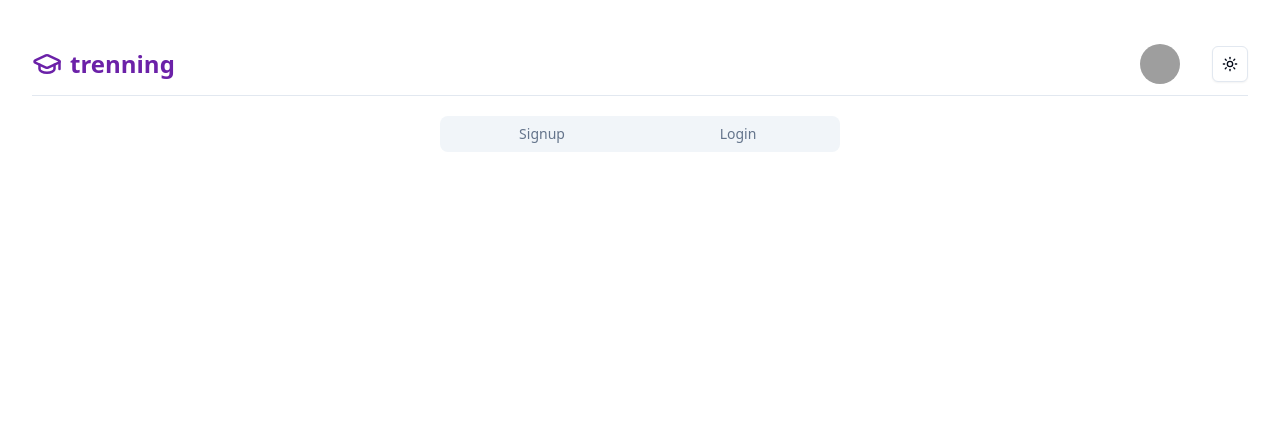
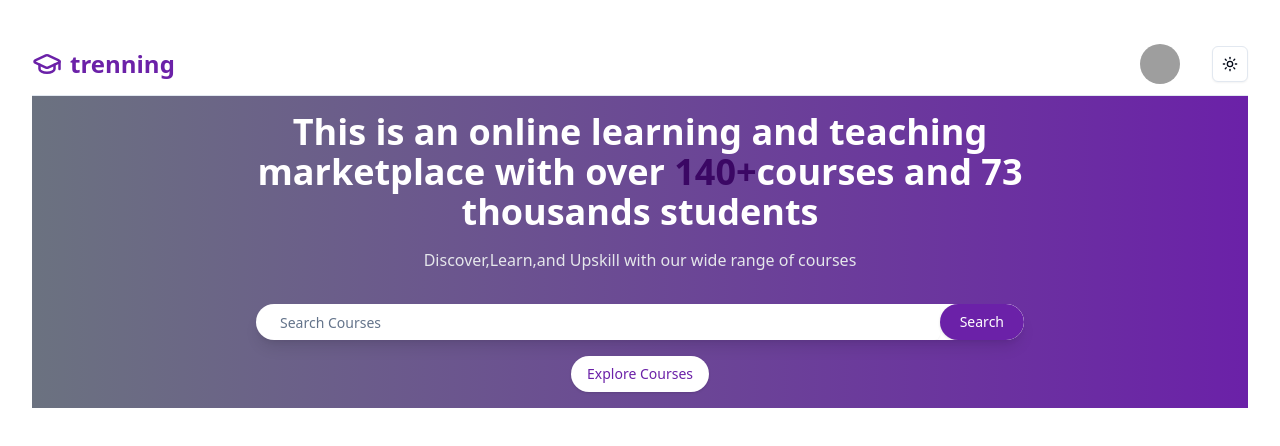
Before and after one commit to pavan77749/trenning-LMS, a React (Vite) app in the folder client/: page / in a window 1280 px wide. Shown: the top 446 px of the page. Built offline with nearby package versions, Linux system fonts and the light colour scheme; grey boxes are pictures that could not be loaded.

Commit message:
Created heroSection also ingretated routing feature

```diff
--- a/client/package.json
+++ b/client/package.json
@@ -25,6 +25,7 @@
     "react": "^18.3.1",
     "react-dom": "^18.3.1",
     "react-redux": "^9.2.0",
+    "react-router-dom": "^7.1.1",
     "sonner": "^1.7.1",
     "tailwind-merge": "^2.6.0",
     "tailwindcss-animate": "^1.0.7"
--- a/client/src/App.jsx
+++ b/client/src/App.jsx
@@ -2,14 +2,35 @@ import './App.css'
 import { Button } from "@/components/ui/button"
 import Login from './pages/Login'
 import { Navbar } from './components/Navbar'
+import HeroSection from './pages/student/HeroSection'
+import { createBrowserRouter } from 'react-router-dom'
+import MainLayout from './layout/MainLayout'
+import { RouterProvider } from 'react-router-dom'
+
+const appRouter = createBrowserRouter([
+  {
+    path:'/',
+    element:<MainLayout/>,
+    children:[{
+      path:"/",
+      element:
+      <>
+      <HeroSection />
+      {/* Courses  */}
+      </>
+    },{
+      path:'login',
+      element:<Login/>
+    }]
+  }
+])
 
 function App() {
 
   return (
    <>
    <main>
-    <Navbar />
-    <Login />
+    <RouterProvider router={appRouter}/>
    </main>
    </>
   )
--- /dev/null
+++ b/client/src/layout/MainLayout.jsx
@@ -0,0 +1,16 @@
+import React from 'react'
+import { Navbar } from '@/components/Navbar'
+import { Outlet } from 'react-router-dom'
+
+const MainLayout = () => {
+  return (
+    <div>
+        <Navbar />
+        <div>
+            <Outlet />
+        </div>
+    </div>
+  )
+}
+
+export default MainLayout
--- a/client/src/pages/Login.jsx
+++ b/client/src/pages/Login.jsx
@@ -16,6 +16,7 @@ import {
 } from "@/features/api/authApi";
 import { Loader2 } from "lucide-react";
 import { useEffect, useState } from "react";
+import { useNavigate } from "react-router-dom";
 import { toast } from "sonner";
 
 const Login = () => {
@@ -45,6 +46,8 @@ const Login = () => {
     },
   ] = useLoginUserMutation();
 
+  const navigate = useNavigate()
+
   const changeInputHandler = (e, type) => {
     const { name, value } = e.target;
     if (type === "signup") {
@@ -69,6 +72,7 @@ const Login = () => {
     }
     if(loginIsSuccess && loginData){
       toast.success(loginData.message || 'login successfully')
+      navigate("/")
     }
     if(loginError){
       toast.error(loginData.message || 'Signup Failed')
@@ -85,7 +89,7 @@ const Login = () => {
 
   return (
     <div className="flex items-center w-full justify-center mt-5">
-      <Tabs defaultValue="account" className="w-[400px]">
+      <Tabs defaultValue="signup" className="w-[400px]">
         <TabsList className="grid w-full grid-cols-2">
           <TabsTrigger value="signup">Signup</TabsTrigger>
           <TabsTrigger value="login">Login</TabsTrigger>
--- /dev/null
+++ b/client/src/pages/student/HeroSection.jsx
@@ -0,0 +1,58 @@
+import { useState, useEffect } from "react";
+import { Input } from "@/components/ui/input";
+import { Button } from "@/components/ui/button";
+const HeroSection = () => {
+  const [number, setNumber] = useState(0);
+
+  useEffect(() => {
+    const target = 140; // Final number
+    const duration = 2000; // Animation duration in milliseconds
+    const increment = target / (duration / 16); // Increment per frame (assuming ~16ms per frame)
+
+    let current = 0;
+    const interval = setInterval(() => {
+      current += increment;
+      if (current >= target) {
+        clearInterval(interval);
+        setNumber(target); // Set to target to ensure it ends at 140
+      } else {
+        setNumber(Math.floor(current)); // Update number with animation
+      }
+    }, 16); // 16ms for smooth animation (~60fps)
+
+    return () => clearInterval(interval); // Cleanup interval on component unmount
+  }, []);
+
+  return (
+    <div className="relative bg-gradient-to-r from-gray-500 to bg-purple-800 dark:from-gray-800 dark:to-gray-900 py-4 text-center">
+      <div className="max-w-3xl mx-auto ">
+        <h1 className="text-white text-4xl font-bold mb-4 font-sans">
+          This is an online learning and teaching marketplace with over{" "}
+          <span className="text-purple-950">{number}+</span>courses and 73
+          thousands students
+        </h1>
+        <p className="text-gray-200 dark:text-gray-400 mb-8">
+          Discover,Learn,and Upskill with our wide range of courses
+        </p>
+        <form
+          action=""
+          className="flex  items-center bg-white dark:bg-gray-800 rounded-full shadow-lg overflow-hidden mb-2"
+        >
+          <Input
+            type="text"
+            placeholder="Search Courses"
+            className="flex-grow border-none focus-visible:ring-0 px-6 py-3 text-gray-900 dark:text-gray-100 font-sans placeholder-gray-400 dark:placeholder-gray-50"
+          ></Input>
+          <Button className="bg-purple-800 dark:bg-purple-900 text-white px-5 py-3 rounded-full hover:bg-purple-900 ">
+            Search
+          </Button>
+        </form>
+        <Button className="bg-white dark:bg-gray-800 text-purple-800 rounded-full  hover:bg-gray-200 mt-2">
+          Explore Courses
+        </Button>
+      </div>
+    </div>
+  );
+};
+
+export default HeroSection;
```
Also changed, not shown: 1 other file (tests, documents, lock files or other folders).
